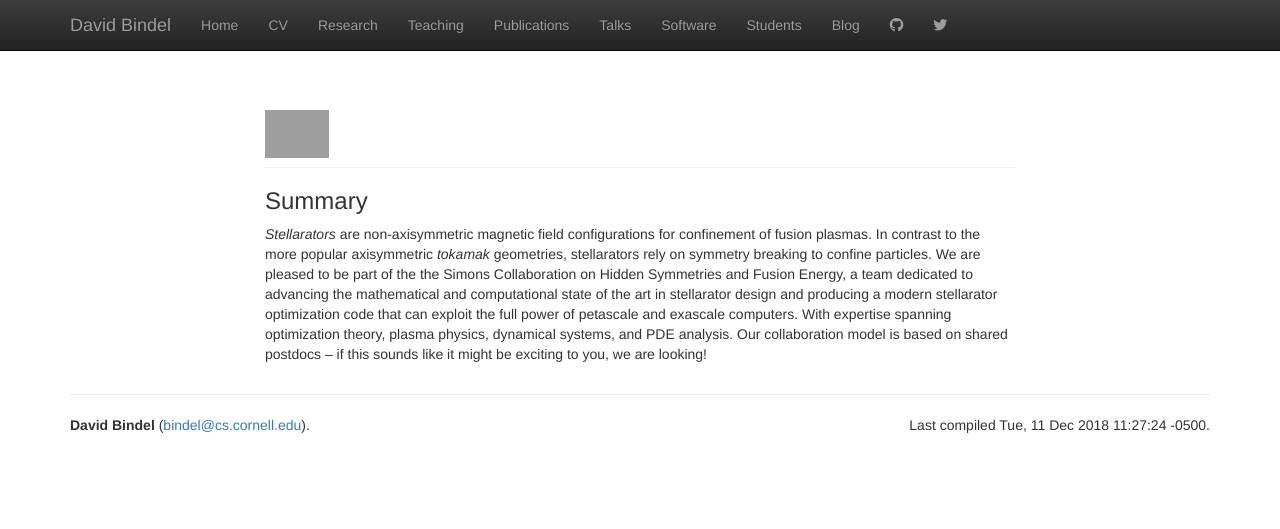
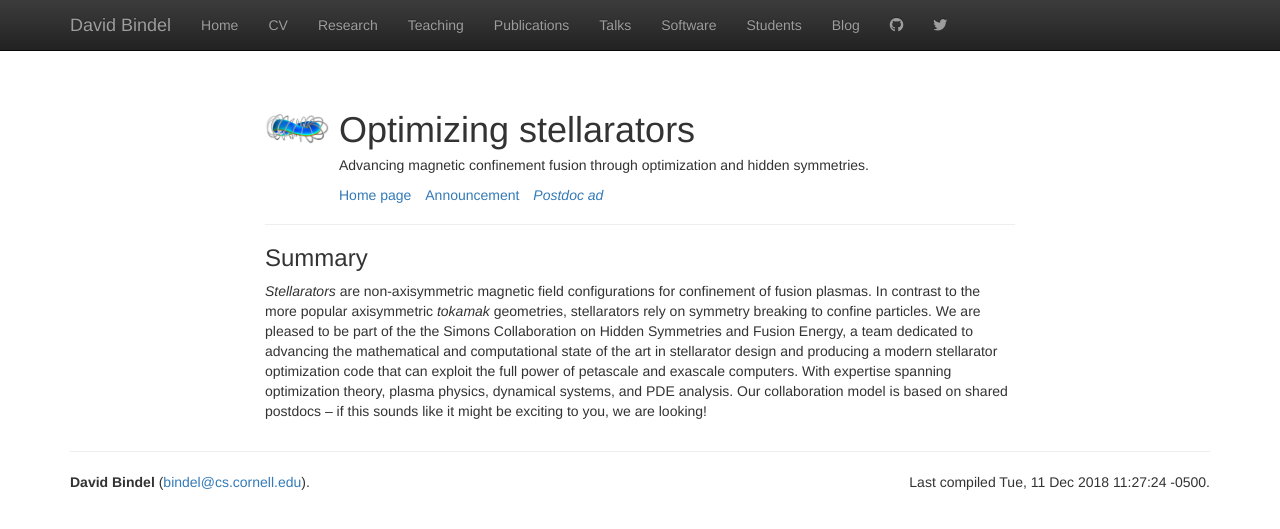
Before and after one commit to dbindel/cornell_web, a Jekyll site: the page built from _blurbs/stellarator.md, in a window 1280 px wide. Shown: the top 529 px of the page. Built offline with Jekyll 4.4.1, drawn with Linux system fonts in a browser that asks for light colours; nearby versions of some CDN libraries; grey boxes are pictures that could not be loaded.

Commit message:
Fix broken code.

```diff
--- a/_blurbs/stellarator.md
+++ b/_blurbs/stellarator.md
@@ -9,7 +9,7 @@
     url: https://hiddensymmetries.princeton.edu/
   - text: Announcement
     url: https://www.simonsfoundation.org/2018/07/24/foundation-announces-simons-collaboration-on-hidden-symmetries-and-fusion-energy/
-  - text: *Postdoc ad*
+  - text: <em>Postdoc ad</em>
     url: https://academicjobsonline.org/ajo/jobs/12919
 ---
 
```
